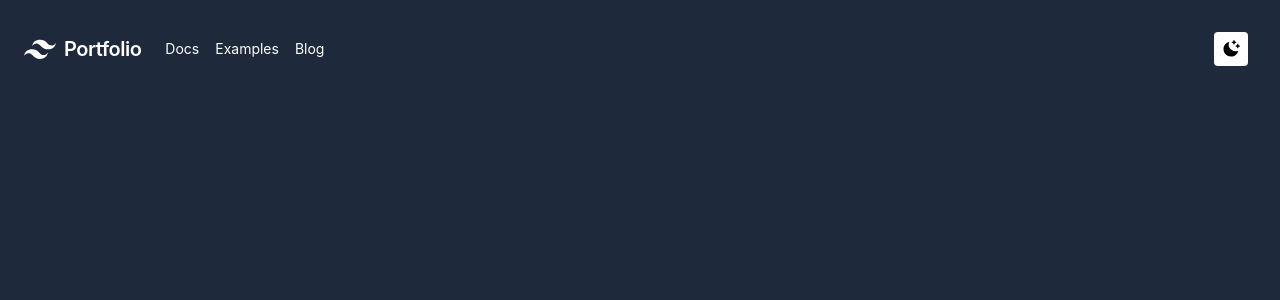
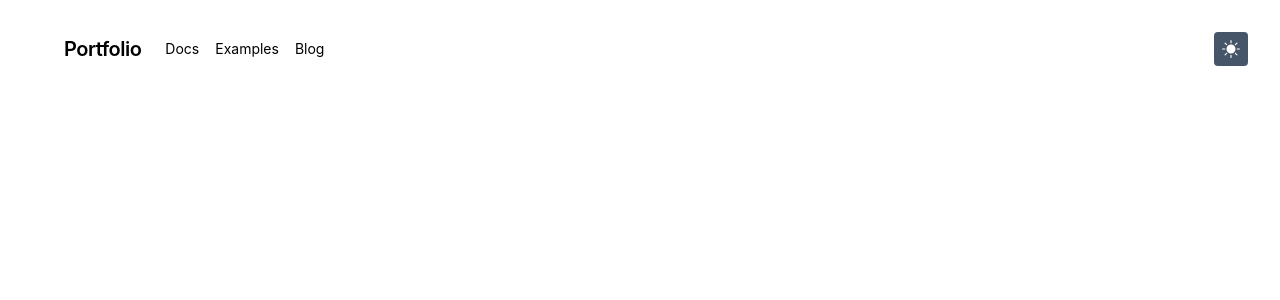
Before and after one commit to DauMoe/portfolio, a Next.js app: page / in a window 1280 px wide. Shown: the top 300 px of the page. Built offline with nearby package versions, Linux system fonts and the light colour scheme.

Commit message:
Add toggle dark mode function

```diff
--- /dev/null
+++ b/components/ConstantVariable.ts
@@ -0,0 +1 @@
+export const DARK_MODE_LOCAL_STOGARE: string = "_darkMode";
--- /dev/null
+++ b/components/Context/DarkMode.ts
@@ -0,0 +1,16 @@
+import { createContext, useContext } from "react";
+
+export type DarkModeContextType = {
+  currentMode: boolean;
+  toggleMode: (darkMode?: boolean) => void;
+};
+
+const DarkModeInit: DarkModeContextType = {
+  currentMode: true,
+  toggleMode: () => {}
+}
+
+export const DarkModeContext = createContext<DarkModeContextType>(DarkModeInit);
+export function useDarkModeContext() {
+  return useContext(DarkModeContext);
+}
--- a/components/Header/index.tsx
+++ b/components/Header/index.tsx
@@ -1,16 +1,30 @@
 import { NextPage } from "next";
 import { HomePageProps } from "../HomePage";
 import { RiMoonClearFill } from 'react-icons/ri';
+import { BsSunFill } from 'react-icons/bs';
 import { IconContext } from "react-icons/lib";
-import { useEffect, useState } from "react";
+import { useDarkModeContext } from "../Context/DarkMode";
+import { useEffect } from 'react';
+import { DARK_MODE_LOCAL_STOGARE } from "../ConstantVariable";
+
+const ToggleDarkMode = (mode: Boolean, setMode: Function) => {
+  setMode(mode);
+}
 
 export const Header:NextPage<HomePageProps> = ({
   language,
   ...props
 }) => {
-  const [theme, setTheme] = useState('dark');
+  const { currentMode, toggleMode } = useDarkModeContext();
   useEffect(() => {
+    const isDarkModeOS      : boolean       = window.matchMedia && window.matchMedia('(prefers-color-scheme: dark)').matches;
+    const isDarkModePrevious: string | null = localStorage.getItem(DARK_MODE_LOCAL_STOGARE);
 
+    if (isDarkModePrevious !== null) {
+      toggleMode(isDarkModePrevious === "false" ? false : true);
+    } else {
+      toggleMode(isDarkModeOS);
+    }
   }, []);
 
   return(
@@ -40,9 +54,9 @@ export const Header:NextPage<HomePageProps> = ({
 
         <div>
           {/* <a href="#" className="inline-block text-sm px-4 py-2 leading-none border rounded text-white border-white hover:border-transparent hover:text-teal-500 hover:bg-white mt-4 lg:mt-0">Download</a> */}
-          <div className="m-2 p-2 rounded align-middle cursor-pointer inline-block bg-black dark:bg-white text-center">
-            <IconContext.Provider value={{size: '18px'}}>
-              <RiMoonClearFill/>
+          <div className="m-2 p-2 rounded align-middle cursor-pointer inline-block bg-slate-600 dark:bg-white text-center" onClick={() => ToggleDarkMode(!currentMode, toggleMode)}>
+            <IconContext.Provider value={{size: '18px', color: currentMode ? 'black' : 'white'}}>
+              {currentMode ? <RiMoonClearFill/> : <BsSunFill/>}
             </IconContext.Provider>
           </div>
         </div>
--- a/components/HomePage/index.tsx
+++ b/components/HomePage/index.tsx
@@ -1,6 +1,6 @@
 import { NextPage } from "next";
 import { Header } from "../Header";
-import { LANG, LANGUAGE_TYPE } from "../Language";
+import { LANG } from "../Language";
 
 export type HomePageProps = {
   language: LANG
@@ -13,7 +13,6 @@ export const HomePage: NextPage<HomePageProps> = ({
   return(
     <section className='dark:bg-slate-800 bg-white h-screen w-screen relative'>
       <Header language={language}/>
-
     </section>
   )
 }
--- a/pages/_app.tsx
+++ b/pages/_app.tsx
@@ -1,8 +1,26 @@
-import '../styles/globals.css'
-import type { AppProps } from 'next/app'
+import '../styles/globals.css';
+import type { AppProps } from 'next/app';
+import { DarkModeContext } from '../components/Context/DarkMode';
+import { useState } from 'react';
+import { DARK_MODE_LOCAL_STOGARE } from '../components/ConstantVariable';
 
 function MyApp({ Component, pageProps }: AppProps) {
-  return <Component {...pageProps} />
+  const [currentMode, setMode] = useState(false);
+  const toggleMode = (darkMode?: boolean) => {
+    if (darkMode !== undefined) {
+      localStorage.setItem(DARK_MODE_LOCAL_STOGARE, darkMode + '');
+      setMode(darkMode);
+    } else {
+      localStorage.setItem(DARK_MODE_LOCAL_STOGARE, currentMode + '');
+      setMode(!currentMode);
+    }
+  }
+
+  return(
+    <DarkModeContext.Provider value={{currentMode, toggleMode}}>
+      <Component {...pageProps} />
+    </DarkModeContext.Provider>
+  )
 }
 
 export default MyApp
--- a/pages/_document.tsx
+++ b/pages/_document.tsx
@@ -1,8 +1,8 @@
-import { Html, Head, Main, NextScript } from 'next/document'
+import { Html, Head, Main, NextScript } from 'next/document';
 
 export default function Document() {
   return (
-    <Html className='dark'>
+    <Html>
       <Head />
       <body>
         <Main />
--- a/pages/index.tsx
+++ b/pages/index.tsx
@@ -1,12 +1,13 @@
 import type { NextPage } from 'next'
 import Head from 'next/head'
-import { useEffect, useRef, useState } from 'react'
-import { Header } from '../components/Header'
+import { useEffect, useState } from 'react';
+import { useDarkModeContext } from '../components/Context/DarkMode';
 import { HomePage } from '../components/HomePage'
 import { lang, LANGUAGE_TYPE } from '../components/Language'
 
 const Home: NextPage = () => {
-  const [language, setLang] = useState(lang('en'));
+  const [language, setLang]         = useState(lang('en'));
+  const { currentMode, toggleMode } = useDarkModeContext();
 
   useEffect(() => {
     const _SAVED_LANG: LANGUAGE_TYPE = window.localStorage.getItem('_lang') || 'en';
@@ -16,7 +17,7 @@ const Home: NextPage = () => {
   }, []);
 
   return(
-    <div>
+    <div className={currentMode ? 'dark' : ''}>
       <Head>
         <title>{language.pageTitle.welcome}!</title>
         <meta property="og:title" content={language.pageTitle.welcome} key="title" />
```
Also changed, not shown: public/h2logo_dark.svg (added).
